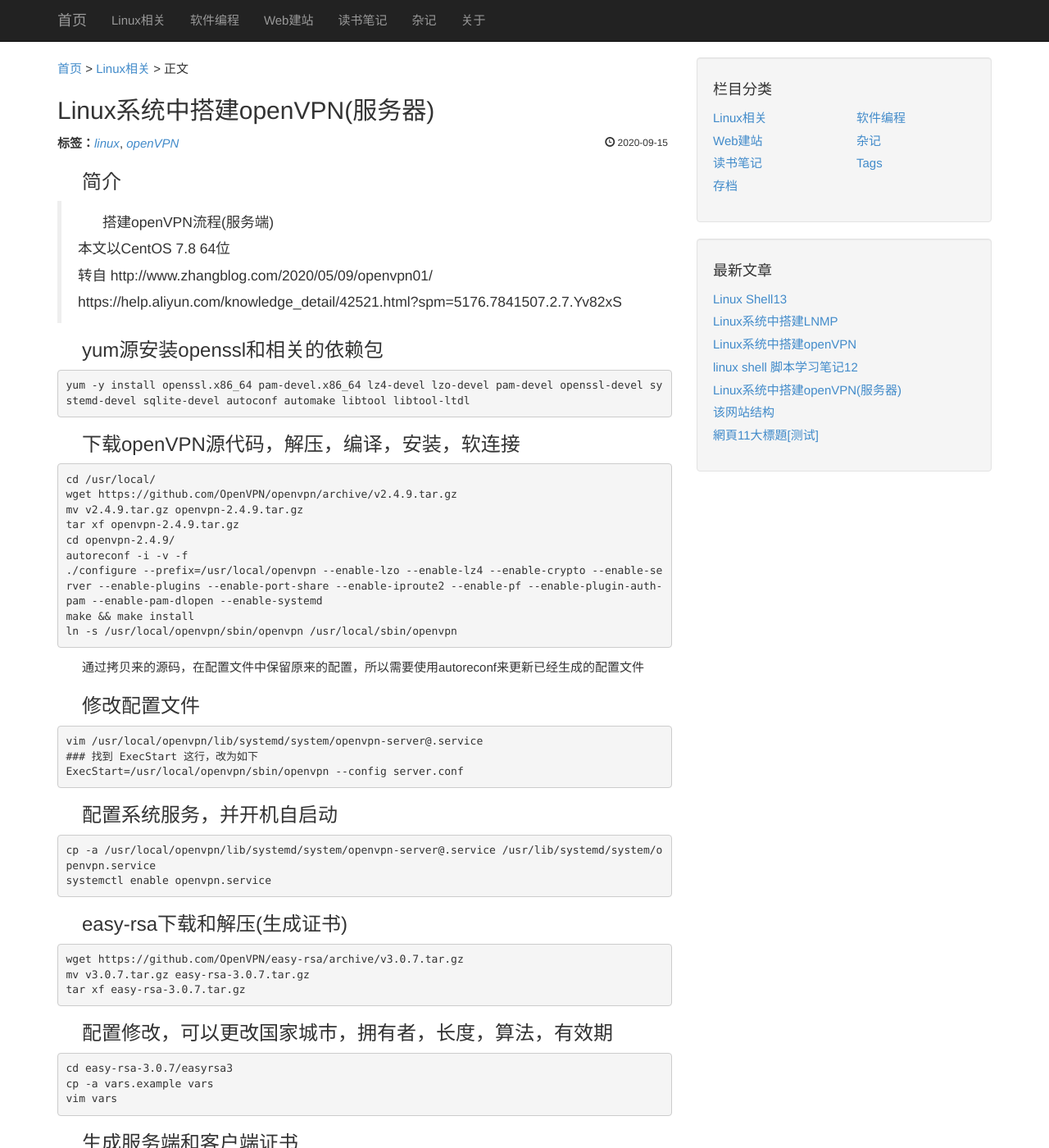
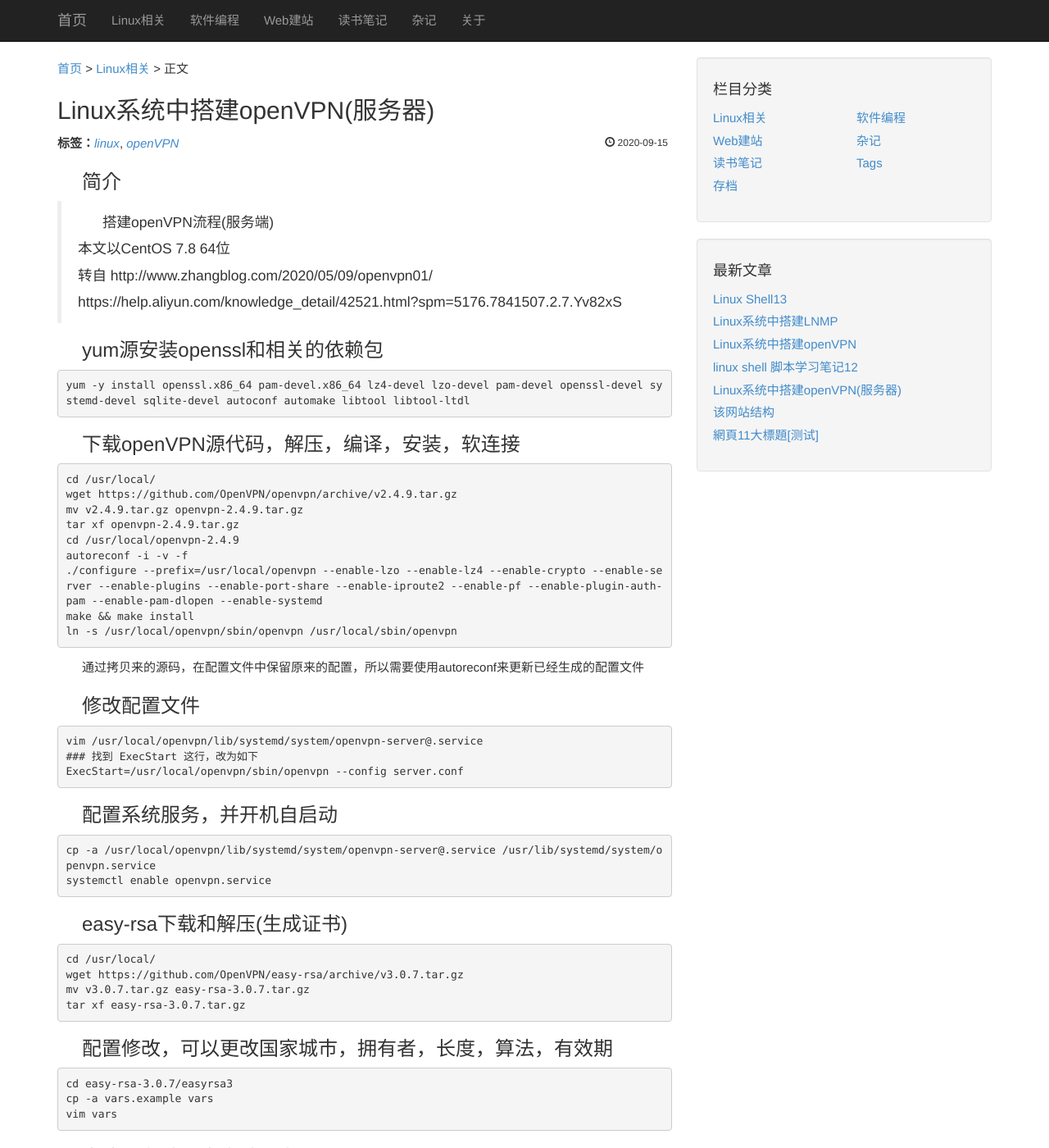
Before and after one commit to aaron789123/aaron.github.io, a Jekyll site: the page built from _posts/2020-09-15-linux-openVPNServer.markdown, in a window 1280 px wide and 1400 px high. Shown: the whole window at 82% size. Built offline with Jekyll 4.4.1, drawn with Linux system fonts in a browser that asks for light colours.

Commit message:
Update 2020-09-15-linux-openVPNServer.markdown

```diff
--- a/_posts/2020-09-15-linux-openVPNServer.markdown
+++ b/_posts/2020-09-15-linux-openVPNServer.markdown
@@ -22,7 +22,7 @@ cd /usr/local/
 wget https://github.com/OpenVPN/openvpn/archive/v2.4.9.tar.gz
 mv v2.4.9.tar.gz openvpn-2.4.9.tar.gz
 tar xf openvpn-2.4.9.tar.gz
-cd openvpn-2.4.9/
+cd /usr/local/openvpn-2.4.9
 autoreconf -i -v -f
 ./configure --prefix=/usr/local/openvpn --enable-lzo --enable-lz4 --enable-crypto --enable-server --enable-plugins --enable-port-share --enable-iproute2 --enable-pf --enable-plugin-auth-pam --enable-pam-dlopen --enable-systemd
 make && make install
@@ -45,6 +45,7 @@ systemctl enable openvpn.service
 
 ### easy-rsa下载和解压(生成证书)
 ~~~
+cd /usr/local/
 wget https://github.com/OpenVPN/easy-rsa/archive/v3.0.7.tar.gz
 mv v3.0.7.tar.gz easy-rsa-3.0.7.tar.gz
 tar xf easy-rsa-3.0.7.tar.gz
```
